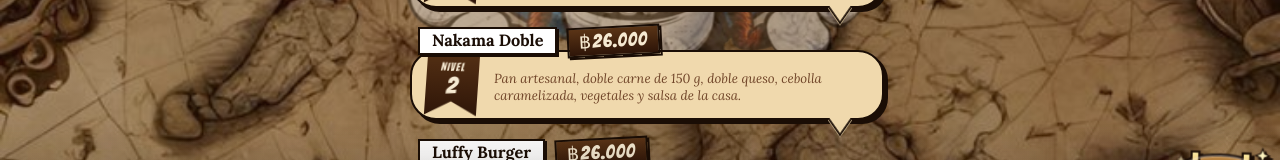
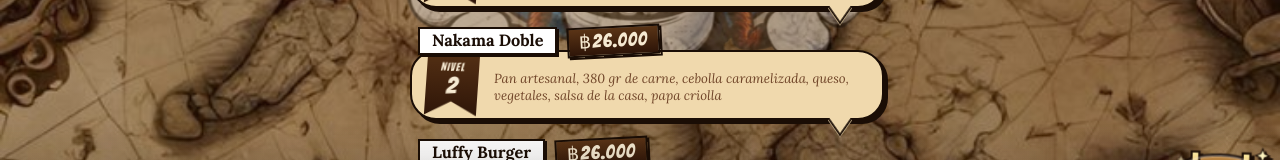
Before and after one commit to alejandro-v02/BaratieMenu, a React (Vite) app: page / in a window 1280 px wide. Shown: the part 547-707 px from the top of the page. Built offline with nearby package versions, Linux system fonts and the light colour scheme; a web font is replaced by a local one.

Commit message:
Actualiza la descripción de la hamburguesa Nakama Doble

```diff
--- a/src/menuData.js
+++ b/src/menuData.js
@@ -54,7 +54,7 @@ const hamburguesas = {
   quote: 'Rangos de poder',
   items: [
     { tag: 'Nivel 1', name: 'Baratie Sencilla', desc: 'Pan artesanal, 180 gr de carne, cebolla caramelizada, queso, vegetales, salsa de la casa.', price: '18.000' },
-    { tag: 'Nivel 2', name: 'Nakama Doble', desc: 'Pan artesanal, doble carne de 150 g, doble queso, cebolla caramelizada, vegetales y salsa de la casa.', price: '26.000' },
+    { tag: 'Nivel 2', name: 'Nakama Doble', desc: 'Pan artesanal, 380 gr de carne, cebolla caramelizada, queso, vegetales, salsa de la casa, papa criolla', price: '26.000' },
     { tag: 'Nivel 3', name: 'Luffy Burger', desc: 'Pan artesanal, 180 g de carne, queso gratinado, jamón, huevo, vegetales y salsa de la casa.', price: '26.000' },
     { tag: 'Nivel 4', name: 'Monkey D. Queso', desc: 'Pan artesanal, 180 g de carne, triple queso gratinado, tocineta crocante, cebolla caramelizada y salsa de la casa.', price: '28.000' },
   ],
```
